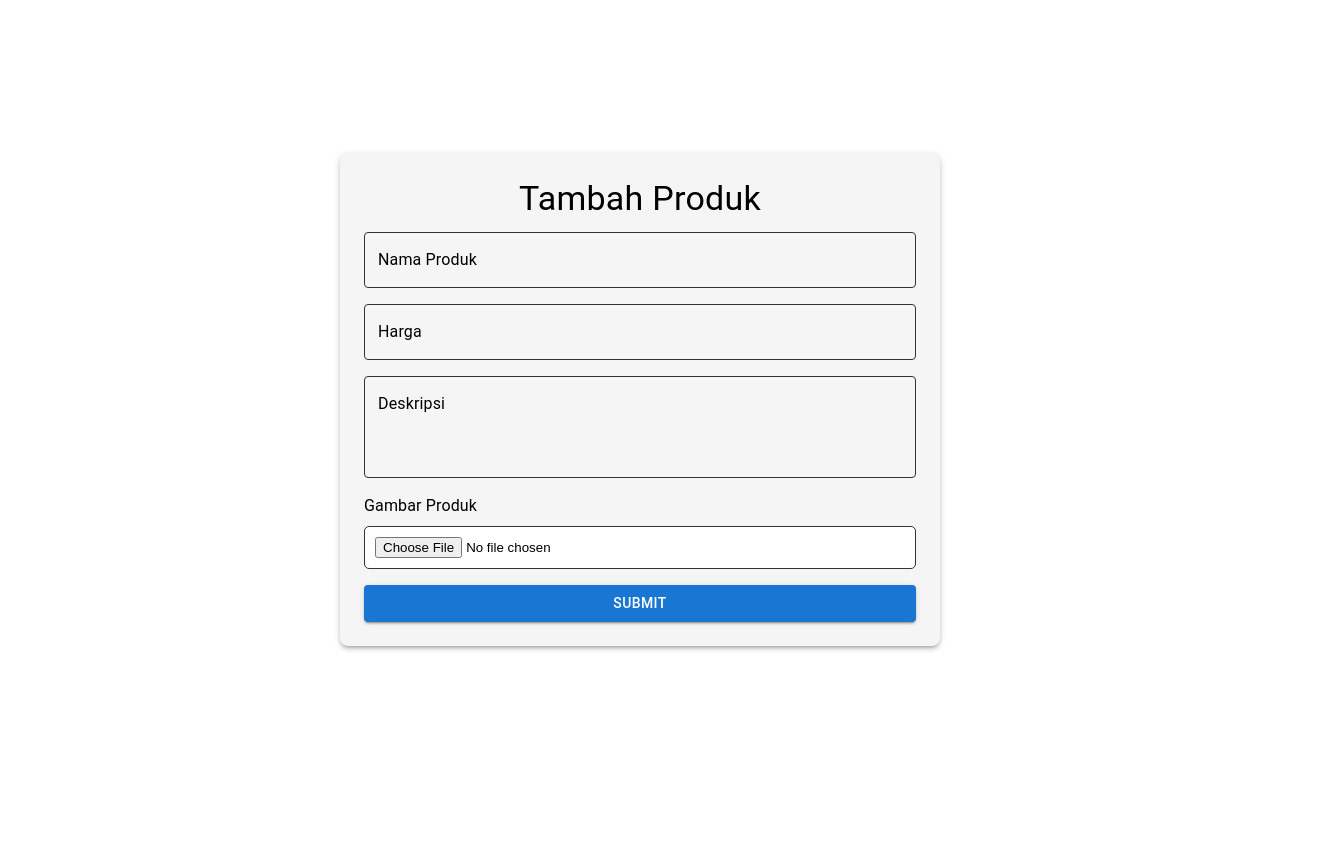
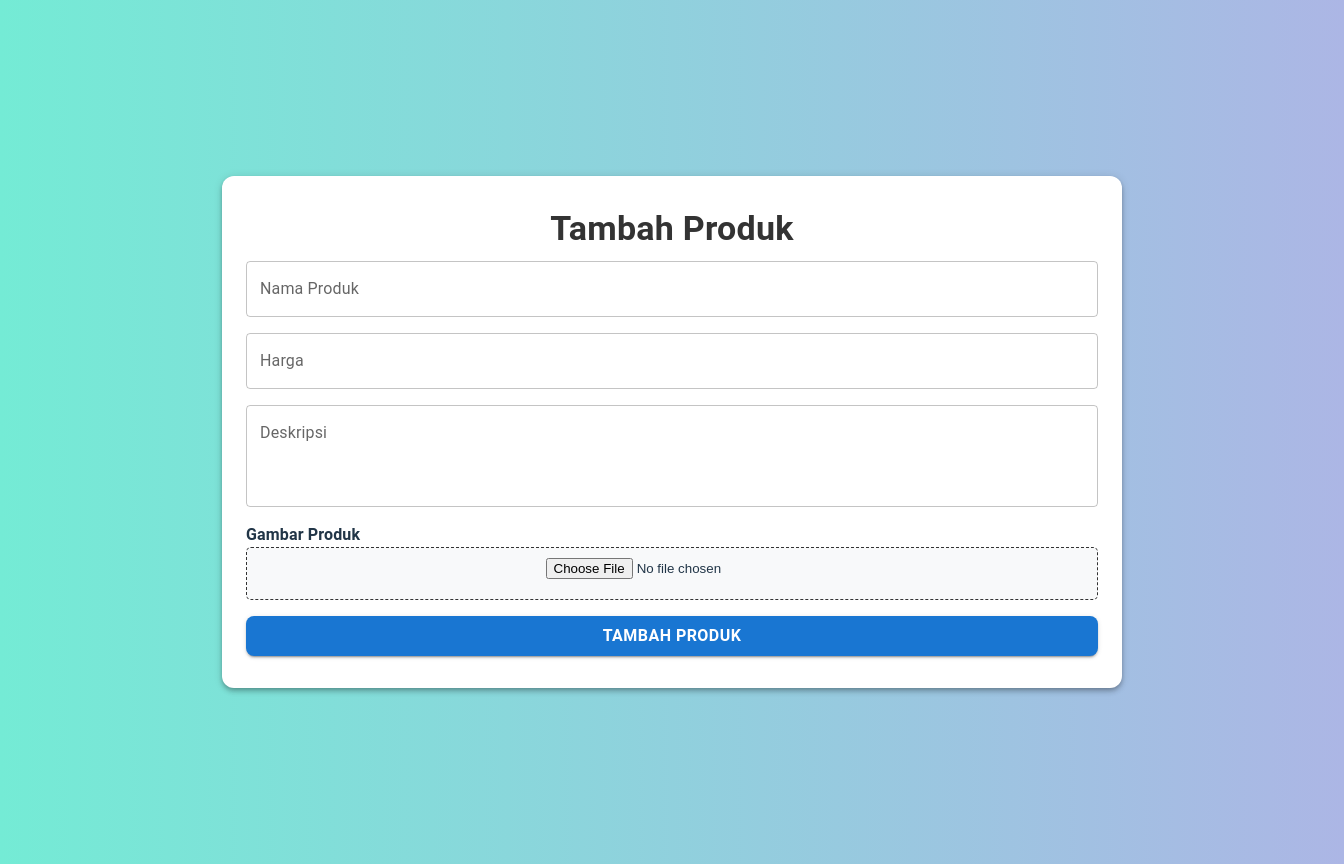
Before and after one commit to projectbinusa/staging-juwangi-client, a React (Vite) app: page /addproduct in a window 1280 px wide. Shown: the whole page, 1344 px wide, since content can reach past the window. Before the commit the page ends 800 px from the top, so only its background shows below. Built offline with nearby package versions, Linux system fonts and the light colour scheme.

Commit message:
memperbaiki integrasi edit produk

```diff
--- a/src/component/ProductCard.jsx
+++ b/src/component/ProductCard.jsx
@@ -1,6 +1,7 @@
+// eslint-disable-next-line no-unused-vars
 import React, { useEffect, useState } from "react";
 import { Card, CardMedia, CardContent, Typography, Button } from "@mui/material";
-import { useNavigate } from "react-router-dom"; // Import useNavigate
+import { useNavigate } from "react-router-dom";
 import axios from "axios";
 import { API_DUMMY } from "../utils/api";
 
@@ -25,7 +26,7 @@ const ProductCard = ({ id }) => {
   }, [id]);
 
   const handleEdit = () => {
-    navigate(`/editproduct/${id}`); // Arahkan ke halaman edit
+    navigate(`/editproduct/${id}`);
   };
 
   if (loading) return <Typography>Loading...</Typography>;
@@ -34,7 +35,7 @@ const ProductCard = ({ id }) => {
   return (
     <Card
       sx={{
-        maxWidth: 200,
+        maxWidth: 230,
         bgcolor: "#fff",
         color: "#000",
         p: 1,
--- a/src/component/sidebar/Layout.jsx
+++ b/src/component/sidebar/Layout.jsx
@@ -17,7 +17,10 @@ const Layout = () => {
           flexGrow: 1,
           p: 0,
           transition: "margin 0.3s ease-in-out",
-          marginRight: openDrawer ? "210px" : "280px", // Geser konten
+          // marginRight: openDrawer ? "210px" : "280px",
+          marginLeft: openDrawer ? "240px" : "60px",
+          overflow: "auto",
+
         }}
       >
         <Toolbar />
--- a/src/component/sidebar/SideBar.jsx
+++ b/src/component/sidebar/SideBar.jsx
@@ -34,7 +34,7 @@ const Sidebar = ({ openDrawer, setOpenDrawer }) => {
     <Drawer
       variant="permanent"
       sx={{
-        width: openDrawer ? 240 : 0,
+        width: openDrawer ? 0 : 0,
         flexShrink: 0,
         "& .MuiDrawer-paper": {
           width: openDrawer ? 240 : 60,
--- a/src/pages/e-commerce/AddProduct.jsx
+++ b/src/pages/e-commerce/AddProduct.jsx
@@ -10,6 +10,7 @@ export default function Add() {
   const [harga, setHarga] = useState("");
   const [deskripsi, setDeskripsi] = useState("");
   const [gambar, setGambar] = useState(null);
+  const [preview, setPreview] = useState(null);
 
   const addData = async (e) => {
     e.preventDefault();
@@ -37,9 +38,8 @@ export default function Add() {
 
       Swal.fire({
         icon: "success",
-        title: "Produk berhasil ditambahkan",
-        showConfirmButton: false,
-        timer: 1500,
+        title: "Produk berhasil ditambahkan!",
+        confirmButtonText: "OK",
       }).then(() => {
         window.location.reload();
       });
@@ -47,41 +47,62 @@ export default function Add() {
       console.log(error);
       Swal.fire({
         icon: "error",
-        title: "Gagal menambahkan produk",
-        text: error.message || "Terjadi kesalahan",
+        title: "Gagal menambahkan produk!",
+        text: error.message || "Terjadi kesalahan.",
       });
+    }
+  };
+
+  const handleImageChange = (e) => {
+    const file = e.target.files[0];
+    setGambar(file);
+
+    if (file) {
+      const reader = new FileReader();
+      reader.onloadend = () => {
+        setPreview(reader.result);
+      };
+      reader.readAsDataURL(file);
     }
   };
 
   return (
     <Box
       sx={{
-        height: "100vh",
+        minHeight: "100vh",
         width: "100vw",
         display: "flex",
         alignItems: "center",
         justifyContent: "center",
-        backgroundColor: "#fff",
+        background: "linear-gradient(to right, #74ebd5, #acb6e5)",
+        overflowY: "auto",
+        padding: 4,
       }}
     >
       <Container
-        maxWidth="sm"
+        maxWidth="md"
         sx={{
-          p: 3,
-          bgcolor: "#f5f5f5",
-          borderRadius: 2,
-          color: "#000",
-          boxShadow: 3,
+          p: 4,
+          bgcolor: "#fff",
+          borderRadius: 3,
+          boxShadow: 4,
+          textAlign: "center",
+          animation: "fadeIn 0.5s ease-in-out",
         }}
       >
-        <Typography variant="h4" gutterBottom align="center">
+        <Typography variant="h4" fontWeight="bold" gutterBottom color="#333">
           Tambah Produk
         </Typography>
 
         <Box
           component="form"
           onSubmit={addData}
-          sx={{ display: "flex", flexDirection: "column", gap: 2 }}
+          sx={{
+            display: "flex",
+            flexDirection: "column",
+            gap: 2,
+            textAlign: "left",
+          }}
         >
           <TextField
             label="Nama Produk"
@@ -89,15 +110,6 @@ export default function Add() {
             fullWidth
             value={nama}
             onChange={(e) => setNama(e.target.value)}
-            InputLabelProps={{ style: { color: "#000" } }}
-            sx={{
-              input: { color: "#000" },
-              "& .MuiOutlinedInput-root": {
-                "& fieldset": { borderColor: "#333" },
-                "&:hover fieldset": { borderColor: "#1976D2" },
-                "&.Mui-focused fieldset": { borderColor: "#1976D2" },
-              },
-            }}
           />
 
           <TextField
@@ -107,15 +119,6 @@ export default function Add() {
             type="number"
             value={harga}
             onChange={(e) => setHarga(e.target.value)}
-            InputLabelProps={{ style: { color: "#000" } }}
-            sx={{
-              input: { color: "#000" },
-              "& .MuiOutlinedInput-root": {
-                "& fieldset": { borderColor: "#333" },
-                "&:hover fieldset": { borderColor: "#1976D2" },
-                "&.Mui-focused fieldset": { borderColor: "#1976D2" },
-              },
-            }}
           />
 
           <TextField
@@ -126,47 +129,58 @@ export default function Add() {
             rows={3}
             value={deskripsi}
             onChange={(e) => setDeskripsi(e.target.value)}
-            InputLabelProps={{ style: { color: "#000" } }}
-            sx={{
-              textarea: { color: "#000" },
-              "& .MuiOutlinedInput-root": {
-                "& fieldset": { borderColor: "#333" },
-                "&:hover fieldset": { borderColor: "#1976D2" },
-                "&.Mui-focused fieldset": { borderColor: "#1976D2" },
-              },
-            }}
           />
 
           <Box>
-            <Typography variant="body1" sx={{ mb: 1, color: "#000" }}>
+            <Typography variant="body1" fontWeight="bold">
               Gambar Produk
             </Typography>
             <Box
               sx={{
                 display: "flex",
-                alignItems: "left",
-                justifyContent: "left",
+                flexDirection: "column",
+                alignItems: "center",
                 padding: "10px",
-                backgroundColor: "#fff",
+                backgroundColor: "#f8f9fa",
                 borderRadius: "5px",
-                border: "1px solid #333",
-                "&:hover": { borderColor: "#1976D2" },
+                border: "1px dashed #333",
               }}
             >
               <input
                 type="file"
                 accept="image/*"
-                onChange={(e) => setGambar(e.target.files[0])}
-                style={{
-                  color: "#000",
-                  cursor: "pointer",
-                }}
+                onChange={handleImageChange}
+                style={{ marginBottom: "10px" }}
               />
+              {preview && (
+                <img
+                  src={preview}
+                  alt="Preview"
+                  style={{
+                    width: "100%",
+                    maxHeight: "200px",
+                    objectFit: "cover",
+                    borderRadius: "5px",
+                    marginTop: "10px",
+                  }}
+                />
+              )}
             </Box>
           </Box>
 
-          <Button type="submit" variant="contained" sx={{ bgcolor: "#1976D2" }}>
-            Submit
+          <Button
+            type="submit"
+            variant="contained"
+            fullWidth
+            sx={{
+              bgcolor: "#1976D2",
+              fontSize: "16px",
+              fontWeight: "bold",
+              borderRadius: "8px",
+              "&:hover": { bgcolor: "#1565C0" },
+            }}
+          >
+            Tambah Produk
           </Button>
         </Box>
       </Container>
--- a/src/pages/e-commerce/EditProduct.jsx
+++ b/src/pages/e-commerce/EditProduct.jsx
@@ -1,8 +1,9 @@
+// eslint-disable-next-line no-unused-vars
 import React, { useEffect, useState } from "react";
 import { useParams, useNavigate } from "react-router-dom";
-import { TextField, Button, Container, Typography, Box } from "@mui/material";
+import { TextField, Button, Typography, Box } from "@mui/material";
 import axios from "axios";
-import Swal from "sweetalert2"; // Import SweetAlert2
+import Swal from "sweetalert2";
 import { API_DUMMY } from "../../utils/api";
 
 const EditProduct = () => {
@@ -13,7 +14,7 @@ const EditProduct = () => {
     nama: "",
     harga: "",
     deskripsi: "",
-    gambar: "",
+    gambar: null,
   });
 
   const [loading, setLoading] = useState(true);
@@ -34,15 +35,28 @@ const EditProduct = () => {
   }, [id]);
 
   const handleChange = (e) => {
-    setProduct({ ...product, [e.target.name]: e.target.value });
+    if (e.target.name === "gambar") {
+      setProduct({ ...product, gambar: e.target.files[0] });
+    } else {
+      setProduct({ ...product, [e.target.name]: e.target.value });
+    }
   };
 
   const handleSubmit = async (e) => {
     e.preventDefault();
     try {
-      await axios.put(`${API_DUMMY}/api/products/${id}`, product);
+      const formData = new FormData();
+      formData.append("nama", product.nama);
+      formData.append("harga", product.harga);
+      formData.append("deskripsi", product.deskripsi);
+      if (product.gambar) {
+        formData.append("gambar", product.gambar);
+      }
 
-      // Menampilkan popup SweetAlert2 dengan tombol OK
+      await axios.put(`${API_DUMMY}/api/products/${id}`, formData, {
+        headers: { "Content-Type": "multipart/form-data" },
+      });
+
       Swal.fire({
         title: "Berhasil!",
         text: "Produk berhasil diperbarui",
@@ -50,10 +64,9 @@ const EditProduct = () => {
         confirmButtonText: "OK",
       }).then((result) => {
         if (result.isConfirmed) {
-          navigate("/products"); // Redirect ke halaman produk setelah klik OK
+          navigate("/products");
         }
       });
-
     } catch (err) {
       Swal.fire({
         title: "Gagal!",
@@ -68,21 +81,23 @@ const EditProduct = () => {
   if (error) return <Typography color="error">{error}</Typography>;
 
   return (
-    <Container
-      maxWidth="sm"
+    <Box
       sx={{
+        minHeight: "100vh",
+        width: "100vw",
         display: "flex",
+        alignItems: "center",
         justifyContent: "center",
-        alignItems: "center",
-        height: "100vh", // Pusatkan vertikal
-        marginLeft: "380px",
+        background: "linear-gradient(to right, #74ebd5, #acb6e5)",
+        overflowY: "auto",
+        padding: 4,
       }}
     >
       <Box
         sx={{
           width: "100%",
-          maxWidth: 500,
-          p: 3,
+          maxWidth: 600,
+          p: 4,
           boxShadow: 3,
           bgcolor: "white",
           borderRadius: 2,
@@ -122,15 +137,32 @@ const EditProduct = () => {
             multiline
             rows={3}
           />
-          <TextField
-            label="URL Gambar"
-            name="gambar"
-            value={product.gambar}
-            onChange={handleChange}
-            fullWidth
-            required
-            margin="normal"
-          />
+
+          <Box sx={{ mt: 2 }}>
+            <Typography variant="body1" fontWeight="bold">
+              Gambar Produk
+            </Typography>
+            <Box
+              sx={{
+                display: "flex",
+                flexDirection: "column",
+                alignItems: "center",
+                padding: "10px",
+                backgroundColor: "#f8f9fa",
+                borderRadius: "5px",
+                border: "1px dashed #333",
+              }}
+            >
+              <input
+                type="file"
+                name="gambar"
+                accept="image/*"
+                onChange={handleChange}
+                style={{ marginBottom: "10px" }}
+              />
+            </Box>
+          </Box>
+
           <Button
             type="submit"
             variant="contained"
@@ -141,7 +173,7 @@ const EditProduct = () => {
           </Button>
         </form>
       </Box>
-    </Container>
+    </Box>
   );
 };
 
--- a/src/pages/e-commerce/Product.jsx
+++ b/src/pages/e-commerce/Product.jsx
@@ -1,3 +1,4 @@
+// eslint-disable-next-line no-unused-vars
 import React, { useState, useEffect, useMemo } from "react";
 import { useNavigate, useOutletContext } from "react-router-dom";
 import ProductCard from "../../component/ProductCard";
@@ -5,7 +6,7 @@ import {
   Container, Grid, Typography, TextField, Box, Button, CircularProgress, Select, MenuItem
 } from "@mui/material";
 import SearchIcon from "@mui/icons-material/Search";
-import AddIcon from "@mui/icons-material/Add";
+// import AddIcon from "@mui/icons-material/Add";
 import axios from "axios";
 import { API_DUMMY } from "../../utils/api";
 
@@ -63,10 +64,10 @@ const Product = () => {
         bgcolor: "#fff",
         color: "#000",
         overflowY: "auto",
-        transition: "all 0.3s ease-in-out",
-        ml: openDrawer ? "30px" : "120px",
-        width: openDrawer ? "calc(130% - 100px)" : "calc(130% - 190px)",
-        padding: 2,
+        // transition: "all 0.3s ease-in-out",
+        // ml: openDrawer ? "30px" : "120px",
+        // width: openDrawer ? "calc(160% - 50px)" : "calc(130% - 390px)",
+        padding: 1,
       }}
     >
       <Typography variant="h4" gutterBottom>
@@ -93,7 +94,7 @@ const Product = () => {
           Tambah Produk
         </Button> */}
 
-        <Box display="flex" flexWrap="wrap" justifyContent="center" gap={2} width="100%">
+        <Box display="flex" flexWrap="wrap" justifyContent="center" gap={3} width="100%">
           <TextField
             variant="outlined"
             placeholder="Search product..."
```
